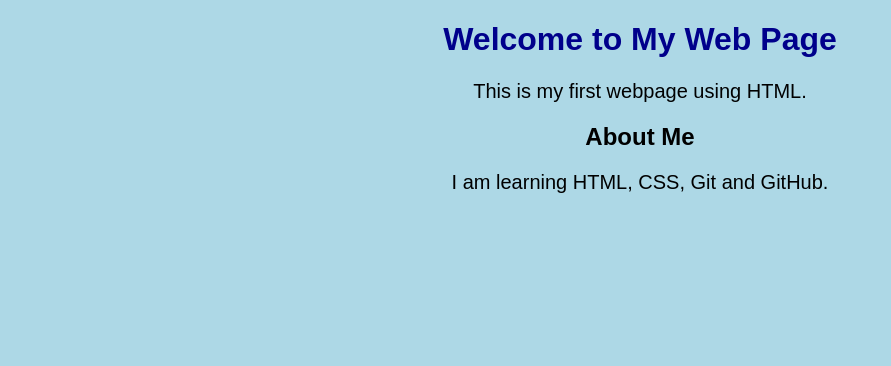
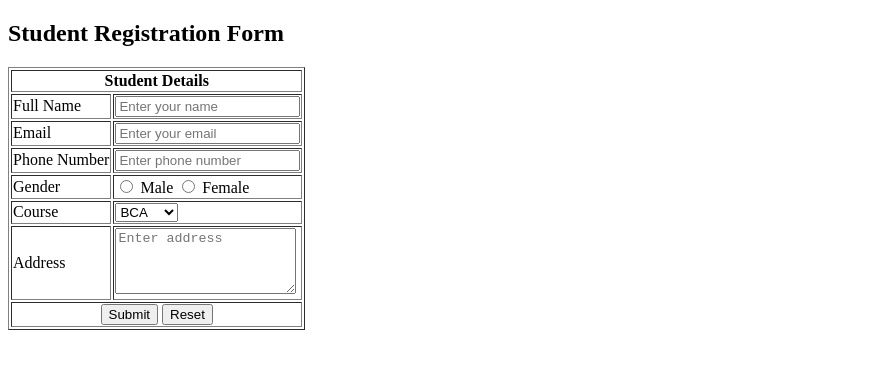
Before and after one commit to Juli-845/juli_test845, a plain HTML site: page index.html in a window 1280 px wide. Shown: the whole page, without its empty margins (0-891 px from the left). Drawn offline with Linux system fonts and the light colour scheme.

Commit message:
updated file

```diff
--- a/index.html
+++ b/index.html
@@ -1,35 +1,72 @@
-
 <!DOCTYPE html>
 <html>
+
 <head>
-    <title>My First Web Page</title>
 
-    <style>
-        body {
-            background-color: lightblue;
-            text-align: center;
-            font-family: Arial;
-        }
-
-        h1 {
-            color: darkblue;
-        }
-
-        p {
-            font-size: 20px;
-        }
-    </style>
+    <title>CONTACT FORM</title>
 </head>
 
 <body>
 
-    <h1>Welcome to My Web Page</h1>
+    <h2>Student Registration Form</h2>
 
-    <p>This is my first webpage using HTML.</p>
+    <form>
+        <table border="1">
+            <tr>
+                <th colspan="2">Student Details</th>
+            </tr>
 
-    <h2>About Me</h2>
+            <tr>
+                <td>Full Name</td>
+                <td><input type="text" placeholder="Enter your name" required></td>
+            </tr>
 
-    <p>I am learning HTML, CSS, Git and GitHub.</p>
+            <tr>
+                <td>Email</td>
+                <td><input type="email" placeholder="Enter your email" required></td>
+            </tr>
+
+            <tr>
+                <td>Phone Number</td>
+                <td><input type="tel" placeholder="Enter phone number"></td>
+            </tr>
+
+            <tr>
+                <td>Gender</td>
+                <td>
+                    <input type="radio" name="gender" value="Male"> Male
+                    <input type="radio" name="gender" value="Female"> Female
+                </td>
+            </tr>
+
+            <tr>
+                <td>Course</td>
+                <td>
+                    <select>
+                        <option>BCA</option>
+                        <option>B.Tech</option>
+                        <option>MCA</option>
+                        <option>BBA</option>
+                    </select>
+                </td>
+            </tr>
+
+            <tr>
+                <td>Address</td>
+                <td>
+                    <textarea rows="4" placeholder="Enter address"></textarea>
+                </td>
+            </tr>
+
+            <tr>
+                <td colspan="2" style="text-align:center">
+                    <button type="submit">Submit</button>
+                    <button type="reset">Reset</button>
+                </td>
+            </tr>
+        </table>
+    </form>
 
 </body>
+
 </html>
```
